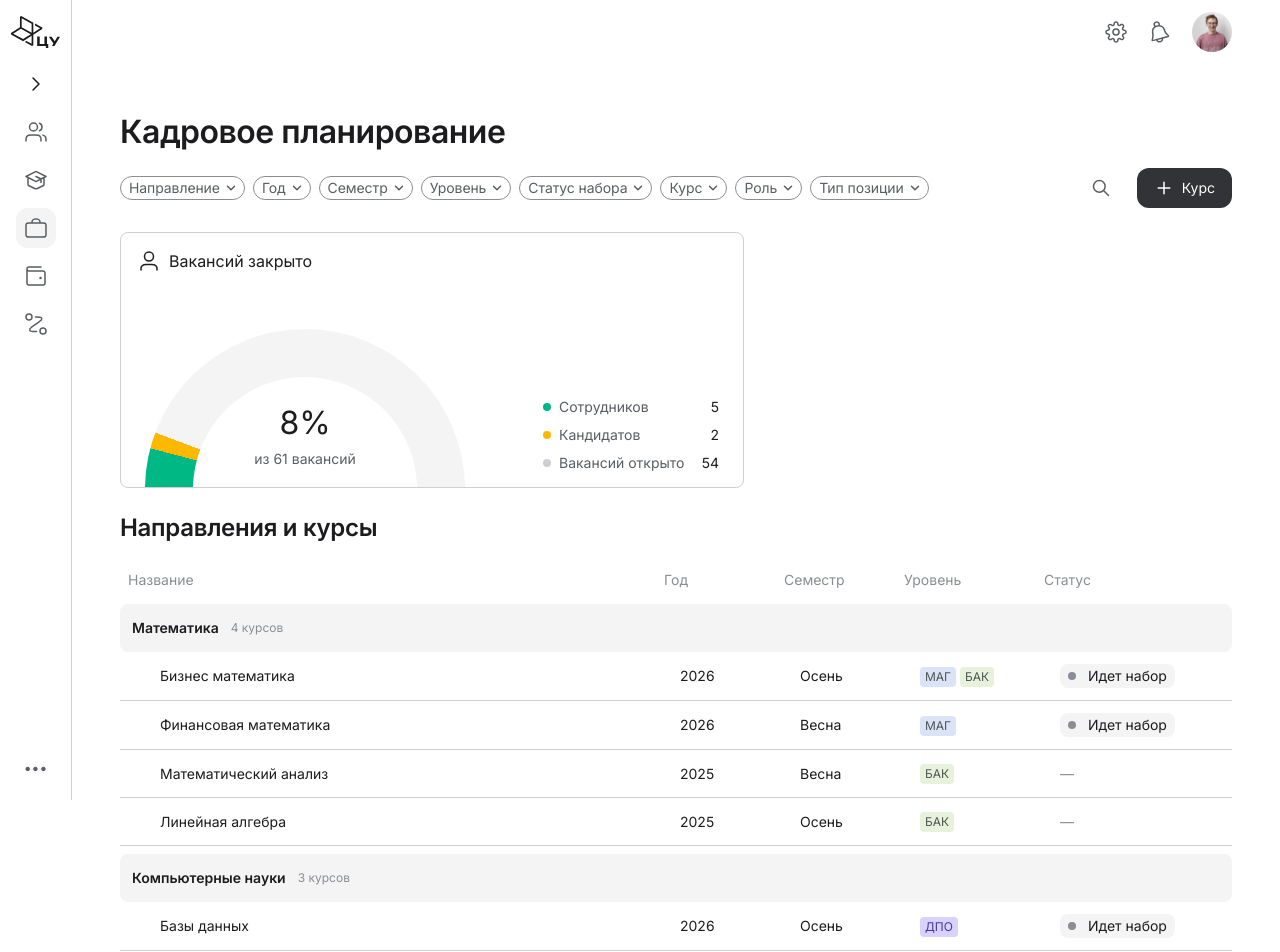
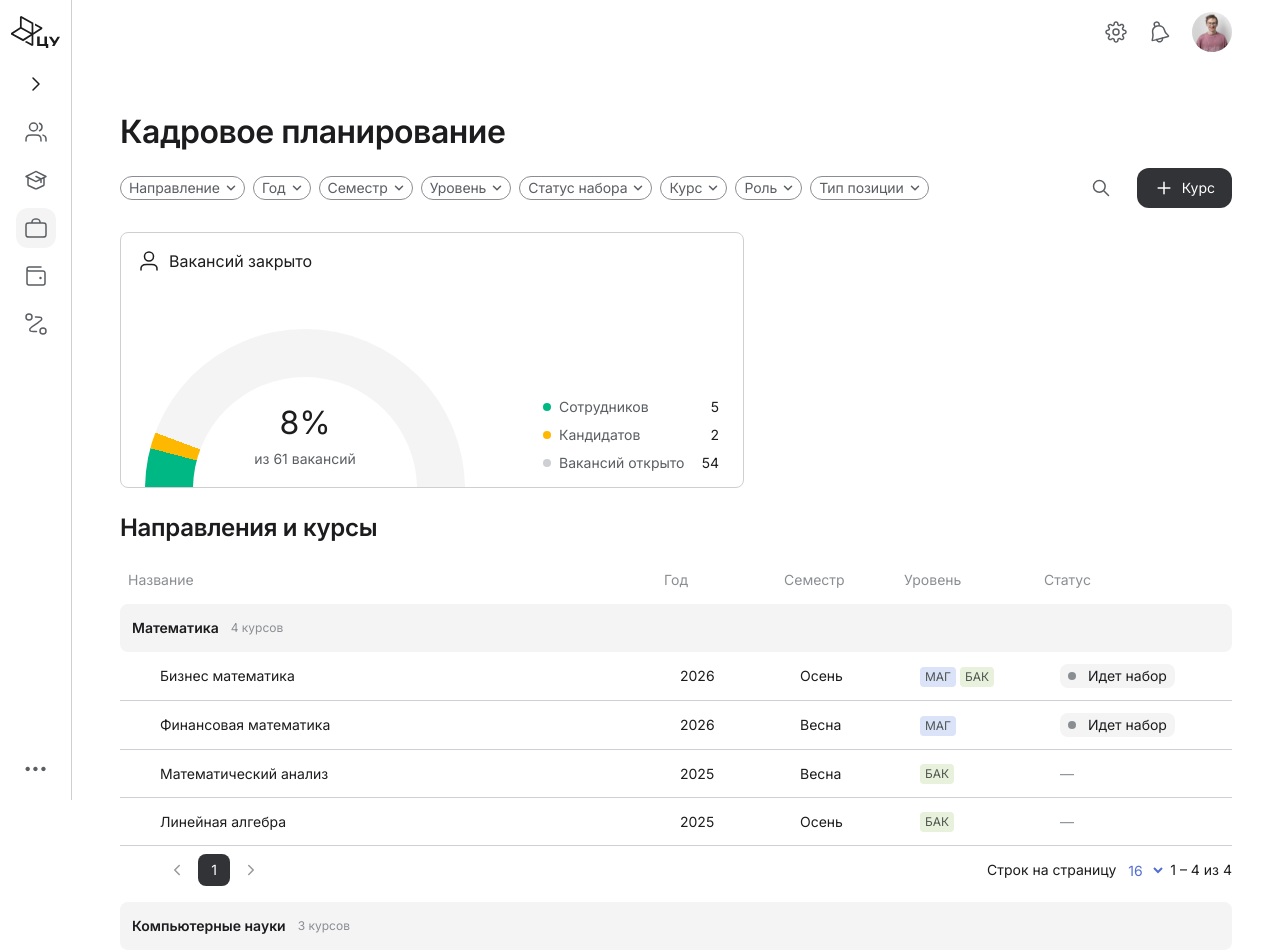
Before and after one commit to osipenko-stanislav/planing, a React (Vite) app: page / in a window 1280 px wide. Shown: the top 952 px of the page. Built offline with nearby package versions, Linux system fonts and the light colour scheme.

Commit message:
Add table pagination matching Figma

```diff
--- /dev/null
+++ b/src/components/Pagination.tsx
@@ -0,0 +1,25 @@
+import { useSearchParams } from "react-router-dom";
+import type { ReactNode } from "react";
+
+export function usePagination(total: number, name = "page") {
+  const [params, setParams] = useSearchParams();
+  const size = [5, 16, 32, 64].includes(Number(params.get(name + "Size"))) ? Number(params.get(name + "Size")) : 16;
+  const pages = Math.max(1, Math.ceil(total / size));
+  const requested = Number(params.get(name));
+  const page = Number.isInteger(requested) && requested > 0 ? Math.min(requested, pages) : 1;
+  const change = (next: number, nextSize = size) => {
+    const query = new URLSearchParams(params);
+    query.set(name, String(Math.min(Math.max(1, next), Math.max(1, Math.ceil(total / nextSize)))));
+    query.set(name + "Size", String(nextSize));
+    setParams(query, { replace: true });
+  };
+  return { total, size, page, pages, start: (page - 1) * size, change };
+}
+export function Pagination({ pagination: p, label }: { pagination: ReturnType<typeof usePagination>; label: string }) {
+  const visible = Array.from({ length: p.pages }, (_, i) => i + 1).filter(n => p.pages <= 7 || n === 1 || n === p.pages || Math.abs(n - p.page) <= 1 || p.page <= 3 && n <= 4 || p.page >= p.pages - 2 && n >= p.pages - 3);
+  return <div className="table-pagination"><nav aria-label={label}><button aria-label="Предыдущая страница" disabled={p.page === 1} onClick={() => p.change(p.page - 1)}><img src={import.meta.env.BASE_URL + "assets/pager-left.svg"} alt=""/></button>{visible.map((n, i) => <span className="pager-item" key={n}>{i > 0 && n - visible[i - 1] > 1 && <span className="pager-gap">…</span>}<button aria-label={"Страница " + n} aria-current={n === p.page ? "page" : undefined} onClick={() => p.change(n)}>{n}</button></span>)}<button aria-label="Следующая страница" disabled={p.page === p.pages} onClick={() => p.change(p.page + 1)}><img src={import.meta.env.BASE_URL + "assets/pager-right.svg"} alt=""/></button></nav><label className="pager-size">Строк на страницу <select aria-label={label + ": строк на страницу"} value={p.size} onChange={e => p.change(1, Number(e.target.value))}>{[5,16,32,64].map(size => <option key={size} value={size}>{size}</option>)}</select><span aria-live="polite">{p.total ? p.start + 1 : 0} – {Math.min(p.start + p.size, p.total)} из {p.total}</span></label></div>;
+}
+export function Paginated<T>({ items, name, label, children }: { items: T[]; name: string; label: string; children: (items: T[]) => ReactNode }) {
+  const pagination = usePagination(items.length, name);
+  return <>{children(items.slice(pagination.start, pagination.start + pagination.size))}<Pagination pagination={pagination} label={label}/></>;
+}
--- a/src/screens/Home.tsx
+++ b/src/screens/Home.tsx
@@ -1,4 +1,4 @@
-import { useNavigate } from 'react-router-dom';
+import { Paginated } from '../components/Pagination'; import { useNavigate } from 'react-router-dom';
 import { Link } from 'react-router-dom';
 import { useRepository } from '../data/repository';
 import { CourseStatus, Filters, Levels, useCourseFilters } from '../components/Planning';
@@ -8,5 +8,5 @@ import { Button } from '../components/ui/button';
 export function Home() {
   const navigate = useNavigate(); const { db } = useRepository(); const filters = useCourseFilters();
   const grouped = db.directions.map(d => ({ direction:d, courses: filters.courses.filter(c => c.directionIds.includes(d.id)) })).filter(x => x.courses.length);
-  return <><div className="page-heading"><h1>Кадровое планирование</h1></div><div className='overview-filters'><Filters filters={filters} onAdd={() => navigate('/courses/new')}/></div><div className='dashboard-row home-dashboard'><StaffingCard courseIds={filters.courses.map(c=>c.id)}/></div><h2>Направления и курсы</h2><div className="grouped-table"><div className="group-table-head"><span>Название</span><span>Год</span><span>Семестр</span><span>Уровень</span><span>Статус</span></div>{grouped.map(({direction,courses}) => <section className="direction-group" key={direction.id}><div className="direction-row"><Link to={`/directions/${direction.id}`}>{direction.name}</Link><span className="muted">{courses.length} курсов</span></div><table><tbody>{courses.map(c => <tr className="course-row" key={c.id} tabIndex={0} onClick={e => { if (!(e.target as HTMLElement).closest('a,button')) navigate(`/courses/${c.id}`); }}><td className="course-name"><Link to={`/courses/${c.id}`}>{c.name}</Link></td><td>{c.year}</td><td>{c.semester}</td><td><Levels values={c.levels}/></td><td><CourseStatus course={c}/></td></tr>)}</tbody></table></section>)}{!grouped.length && <div className="empty">Курсы не найдены. Измени условия поиска.</div>}</div><p className="table-footer">Показано {filters.courses.length} из {db.courses.length} курсов</p></>;
+  return <><div className="page-heading"><h1>Кадровое планирование</h1></div><div className='overview-filters'><Filters filters={filters} onAdd={() => navigate('/courses/new')}/></div><div className='dashboard-row home-dashboard'><StaffingCard courseIds={filters.courses.map(c=>c.id)}/></div><h2>Направления и курсы</h2><div className="grouped-table"><div className="group-table-head"><span>Название</span><span>Год</span><span>Семестр</span><span>Уровень</span><span>Статус</span></div><Paginated items={grouped} name="page" label="Направления">{groups => groups.map(({direction,courses}) => <section className="direction-group" key={direction.id}><div className="direction-row"><Link to={`/directions/${direction.id}`}>{direction.name}</Link><span className="muted">{courses.length} курсов</span></div><Paginated items={courses} name={"courses-"+direction.id} label={"Курсы: "+direction.name}>{rows => <table><tbody>{rows.map(c => <tr className="course-row" key={c.id} tabIndex={0} onClick={e => { if (!(e.target as HTMLElement).closest('a,button')) navigate(`/courses/${c.id}`); }}><td className="course-name"><Link to={`/courses/${c.id}`}>{c.name}</Link></td><td>{c.year}</td><td>{c.semester}</td><td><Levels values={c.levels}/></td><td><CourseStatus course={c}/></td></tr>)}</tbody></table>}</Paginated></section>)}</Paginated>{!grouped.length && <div className="empty">Курсы не найдены. Измени условия поиска.</div>}</div></>;
 }
```
Also changed, not shown: src/components/Planning.tsx (+3 -3 lines), public/assets/pager-left.svg (added), public/assets/pager-right.svg (added), src/styles.css.
